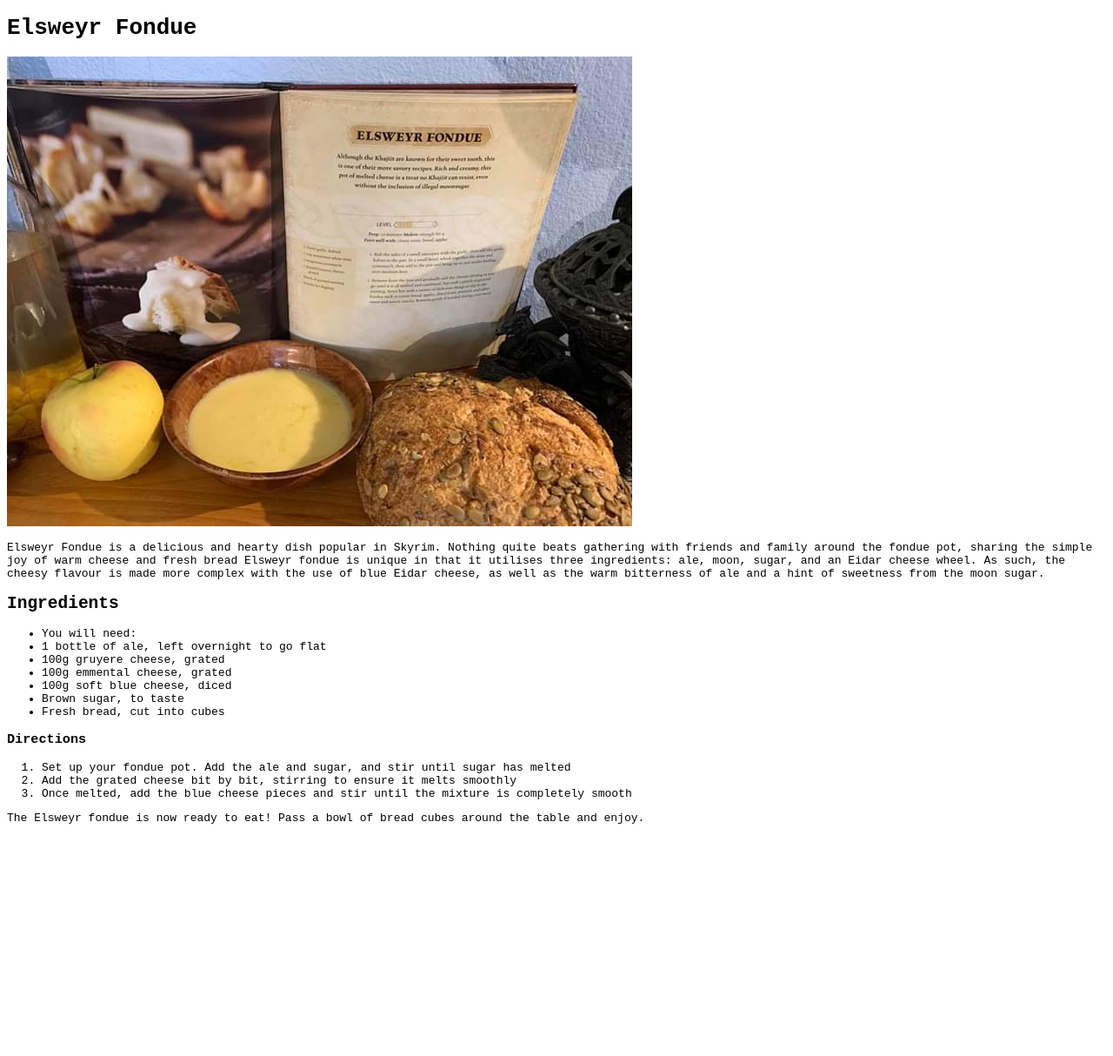
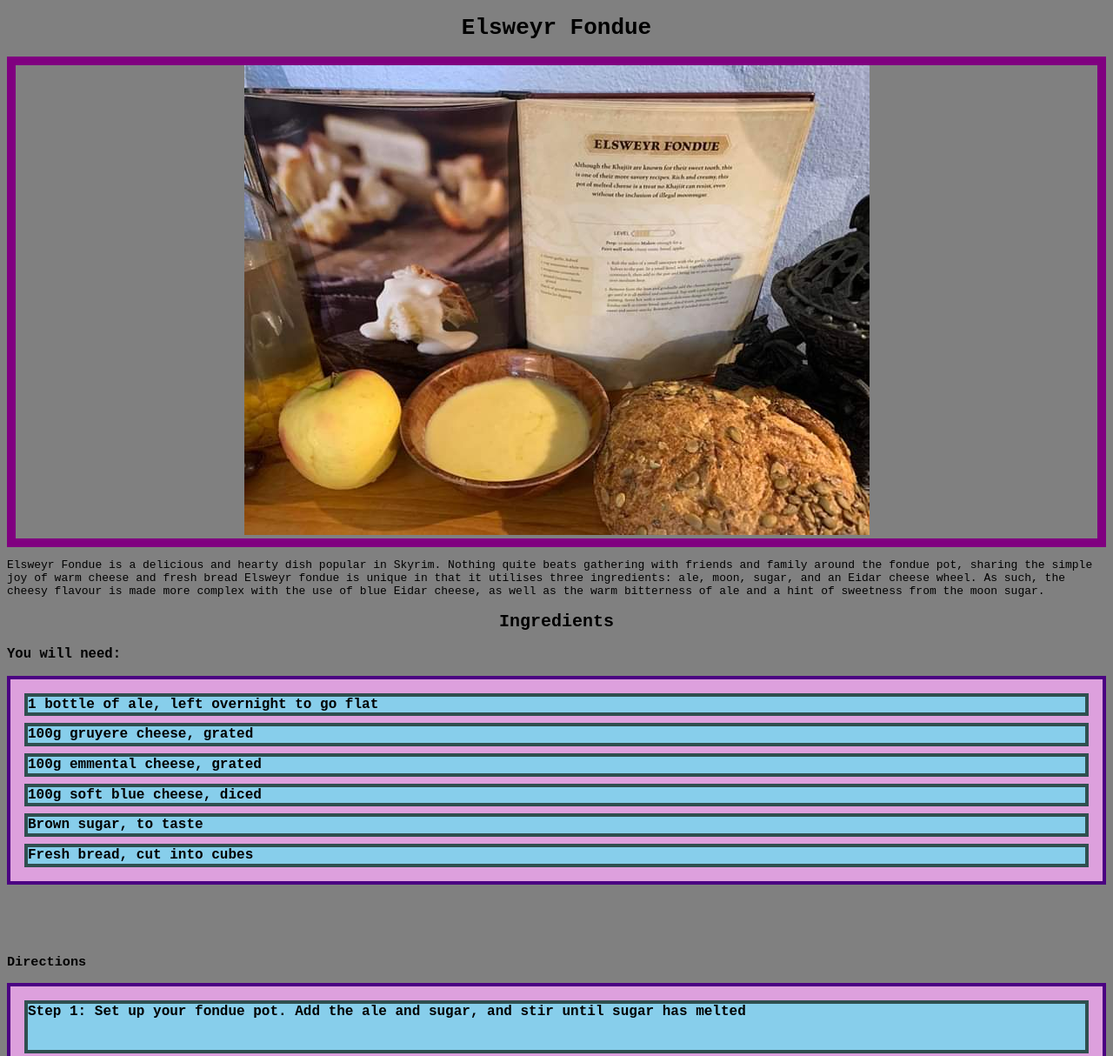
Before and after one commit to panteraflop/odin-recipes, a plain HTML site: page recipes/elsweyrfondue.html in a window 1280 px wide. Shown: the top 1214 px of the page at 87% size. Before the commit the page ends 961 px from the top, so only its background shows below. Drawn offline with Linux system fonts and the light colour scheme.

Commit message:
update styles

```diff
--- a/recipes/elsweyrfondue.html
+++ b/recipes/elsweyrfondue.html
@@ -5,16 +5,70 @@
     <meta http-equiv="X-UA-Compatible" content="IE=edge">
     <meta name="viewport" content="width=device-width, initial-scale=1.0">
     <title>Document</title>
+
     <style>
-        * {
+
+        *  {
             font-family: monospace;
+            background-color: gray;
         }
+
+        h1 {
+            text-align: center;
+        }
+
+        .img-container {
+            text-align: center;
+            border: 10px solid purple;
+        }
+
+        .list-header {
+            font-weight: bolder;
+            font-size: larger;
+        }
+
+        h2 {
+            text-align: center;
+            font-size: x-large;
+        }
+
+         .container {
+            list-style: none;
+            height: 200px;
+            padding: 16px;
+            margin-bottom: 80px;
+            background: plum;
+            border: 4px solid indigo;
+            justify-content: center;
+            display: flex;
+            flex-direction: column;
+            flex-basis: auto;
+            gap: 8px;
+         }
+
+         .item {
+            font-size: large;
+            font-weight: bold;
+            border: 4px solid darkslategray;
+            background: skyblue;
+            flex: 1;
+        }
+
+         .end {
+            font-weight: bolder;
+            font-size: larger;
+         }
+
     </style>
+
 </head>
+
 <body>
     <h1>Elsweyr Fondue</h1>
 
+    <div class="img-container">
         <img src="images/elsweyrfondue.jpg" alt="Elsweyr Fondue">
+    </div>
 
     <p>Elsweyr Fondue is a delicious and hearty dish popular in Skyrim.
         Nothing quite beats gathering with friends and family around the
@@ -27,28 +81,28 @@
 
     <h2>Ingredients</h2>
 
-        <ul>
-            <li>You will need:</li>
-            <li>1 bottle of ale, left overnight to go flat</li>
-            <li>100g gruyere cheese, grated</li>
-            <li>100g emmental cheese, grated</li>
-            <li>100g soft blue cheese, diced</li>
-            <li>Brown sugar, to taste</li>
-            <li>Fresh bread, cut into cubes</li>
+    <p class="list-header">You will need:</p>
+
+        <ul class="container">
+            <li class="item">1 bottle of ale, left overnight to go flat</li>
+            <li class="item">100g gruyere cheese, grated</li>
+            <li class="item">100g emmental cheese, grated</li>
+            <li class="item">100g soft blue cheese, diced</li>
+            <li class="item">Brown sugar, to taste</li>
+            <li class="item">Fresh bread, cut into cubes</li>
         </ul>
 
     <h3>Directions</h3>
 
-        <ol>
-            <li>Set up your fondue pot. Add the ale and sugar, and stir until sugar has melted</li>
-            <li>Add the grated cheese bit by bit, stirring to ensure it melts smoothly</li>
-            <li>Once melted, add the blue cheese pieces and stir until the mixture is completely smooth</li>
+        <ol class="container">
+            <li class="item">Step 1: Set up your fondue pot. Add the ale and sugar, and stir until sugar has melted</li>
+            <li class="item">Step 2: Add the grated cheese bit by bit, stirring to ensure it melts smoothly</li>
+            <li class="item">Step 3: Once melted, add the blue cheese pieces and stir until the mixture is completely smooth</li>
         </ol>
 
-        <p>The Elsweyr fondue is now ready to eat! Pass a bowl of bread cubes around the table and enjoy.</p>
+    <p class="end">The Elsweyr fondue is now ready to eat! Pass a bowl of bread cubes around the table and enjoy.</p>
 
-
-
+    <a  href="javascript:history.back()">Go Back</a>
 
 </body>
 </html>
```
Lines whose indentation alone changed are shown as unchanged.
